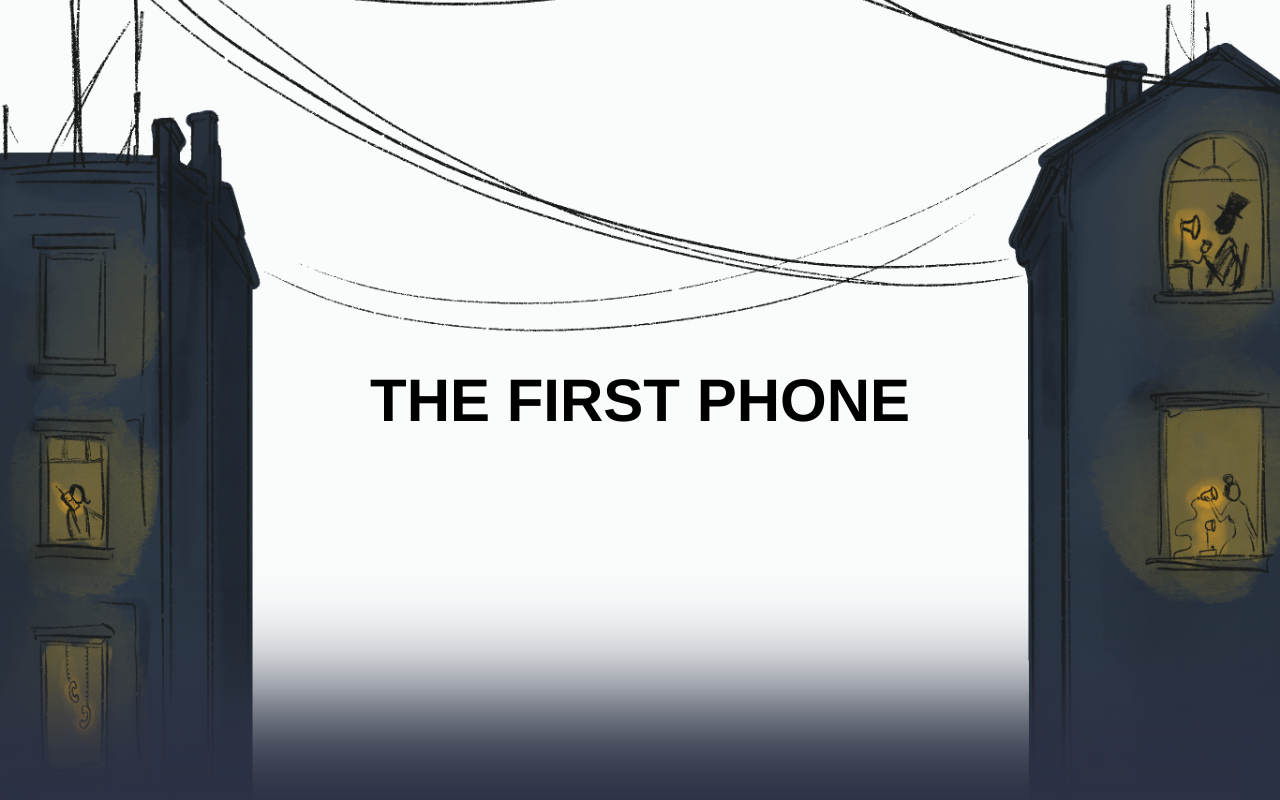
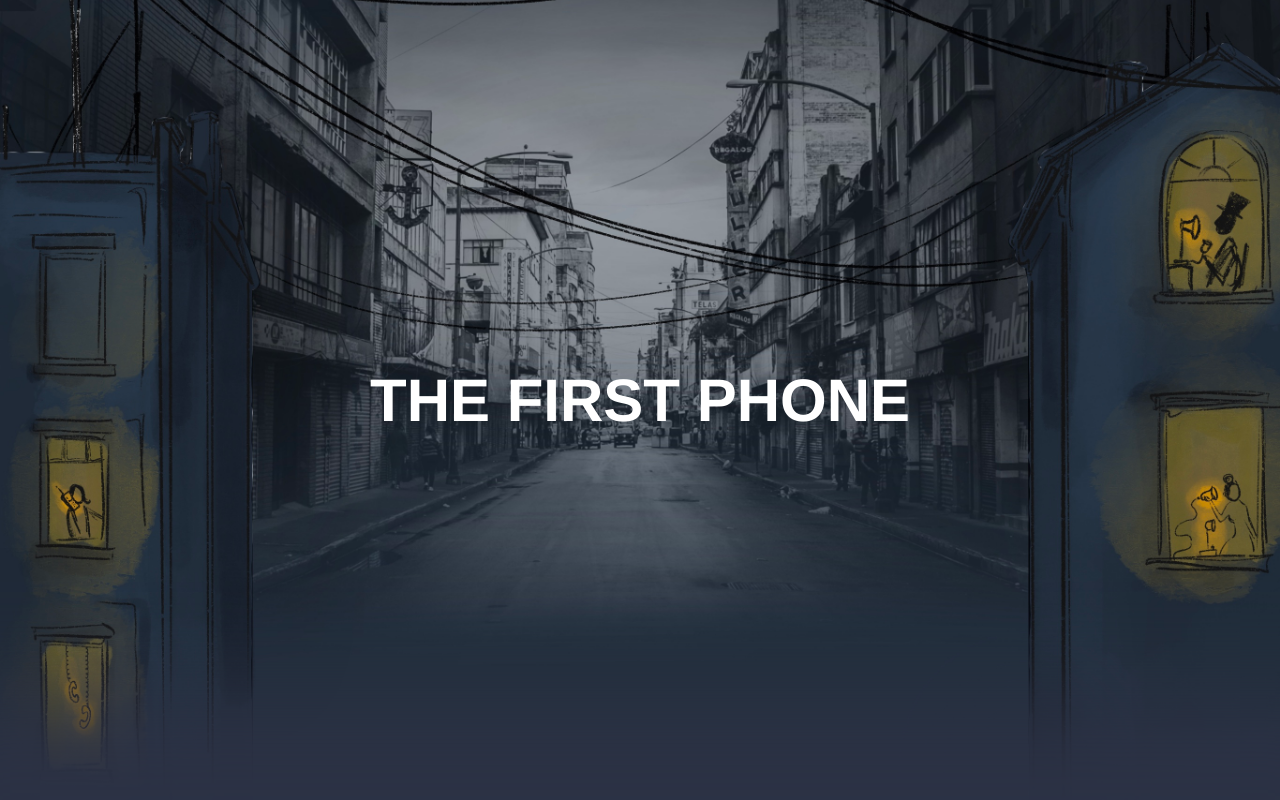
Before and after one commit to oucheoof/Mobil, a plain HTML site: page embla/embla.html in a window 1280 px wide. Shown: the top 800 px of the page. Drawn offline with Linux system fonts and the light colour scheme.

Commit message:
bytte bild

```diff
--- a/embla/embla.css
+++ b/embla/embla.css
@@ -8,7 +8,7 @@ body {
     width: 100vw;
     background-color: rgb(250, 252, 252);
 
-    background-image: url(../images/town_hero.gif);
+    background-image: url(../images/town_hero.jpg);
     background-position: bottom;
     background-size: cover;
     display: flex;
@@ -19,6 +19,7 @@ body {
 #first h1 {
   font-family: helvetica;
   font-size: 60px;
+  color: white;
 }
 
 
```
Also changed, not shown: images/inte.gif (renamed from images/town_hero.gif), images/town_hero.jpg (added), 1 other file.
